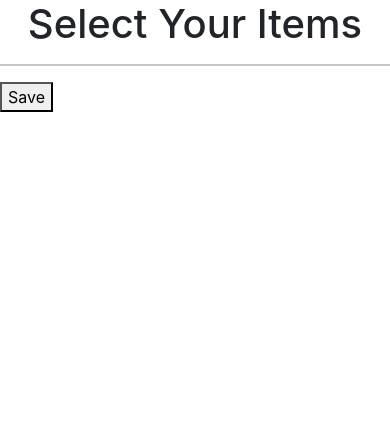
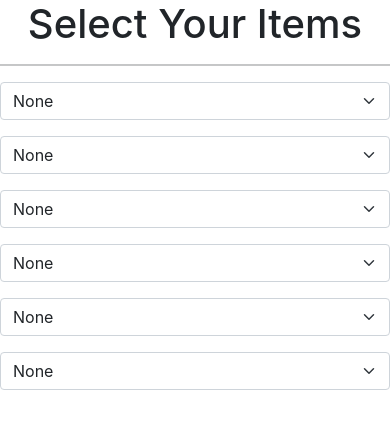
Before and after one commit to asatti/Ewasteproject, a Django app: page /pickup/ in a window 390 px wide. Shown: the part 124-553 px from the top of the page. Run offline with Django 3.2, Linux system fonts and the light colour scheme; some libraries are stand-ins or nearby versions; some web fonts are replaced.

Commit message:
Update pickup.html

```diff
--- a/ewaste/ewasteapp/templates/pickup.html
+++ b/ewaste/ewasteapp/templates/pickup.html
@@ -8,13 +8,86 @@
         <script src="https://cdn.jsdelivr.net/npm/bootstrap@5.0.2/dist/js/bootstrap.bundle.min.js" integrity="sha384-MrcW6ZMFYlzcLA8Nl+NtUVF0sA7MsXsP1UyJoMp4YLEuNSfAP+JcXn/tWtIaxVXM" crossorigin="anonymous"></script>
        <h1 style = "text-align:center;">Select Your Items</h1>
        <hr>
-       <form method="post" novalidate>
-        {% csrf_token %}
-        <table>
-          {{ form.as_table }}
-        </table>
-        <button type="submit">Save</button>
+       <div class="row">
+        <div class="col-sm-6">
+            <div class="form-group">
+                <form >
+                    <select class="form-select d-inline-block" >
+                        <option selected>None</option>
+                        <option value="1">Battery</option>
+                        <option value="2">Monitor</option>
+                        <option value="3">Laptop</option>
+                      </select>
+                  </form>
+            </div>
+        </div>
+        <div class="col-sm-6">
+            <div class="form-group">
+                <form >
+                    <select class="form-select d-inline-block" >
+                        <option selected>None</option>
+                        <option value="1">Battery</option>
+                        <option value="2">Monitor</option>
+                        <option value="3">Laptop</option>
+                      </select>
+                  </form>
+            </div>
+        </div>
+    </div>
+    <div class="row">
+        <div class="col-sm-6">
+            <div class="form-group">
+                <form >
+                    <select class="form-select d-inline-block" >
+                        <option selected>None</option>
+                        <option value="1">Battery</option>
+                        <option value="2">Monitor</option>
+                        <option value="3">Laptop</option>
+                      </select>
+                  </form>
+            </div>
+        </div>
+        <div class="col-sm-6">
+            <div class="form-group">
+                <form >
+                    <select class="form-select d-inline-block" >
+                        <option selected>None</option>
+                        <option value="1">Battery</option>
+                        <option value="2">Monitor</option>
+                        <option value="3">Laptop</option>
+                      </select>
+                  </form>
+            </div>
+        </div>
+    </div>
+    <div class="row">
+        <div class="col-sm-6">
+            <div class="form-group">
+                <form >
+                    <select class="form-select d-inline-block" >
+                        <option selected>None</option>
+                        <option value="1">Battery</option>
+                        <option value="2">Monitor</option>
+                        <option value="3">Laptop</option>
+                      </select>
+                  </form>
+            </div>
+        </div>
+        <div class="col-sm-6">
+            <div class="form-group">
+                <form >
+                    <select class="form-select d-inline-block" >
+                        <option selected>None</option>
+                        <option value="1">Battery</option>
+                        <option value="2">Monitor</option>
+                        <option value="3">Laptop</option>
+                      </select>
+                  </form>
+            </div>
+        </div>
+    </div>
 
-      </form>
+
+
        {% endblock %}
     </Body>
```
